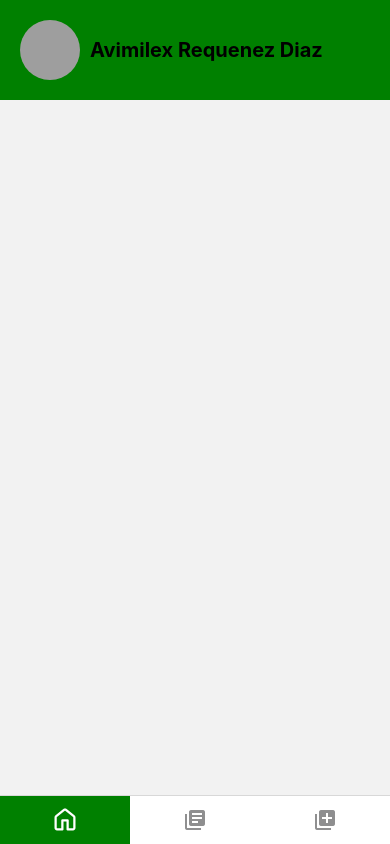
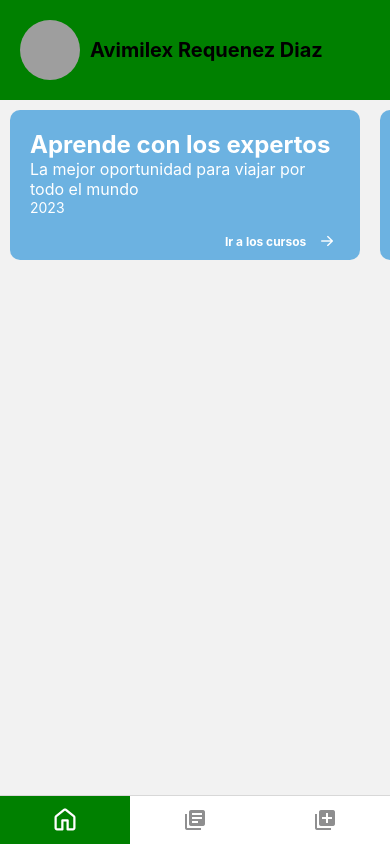
Before and after one commit to Requenez-Diaz/Task-app-Mobil, a React Native app: screen /Home in a window 390 px wide. Built offline with nearby package versions, Linux system fonts and the light colour scheme; grey boxes are pictures that could not be loaded.

Commit message:
[FIX]: Deleted folders

```diff
--- a/components/container/ContainerHome.tsx
+++ b/components/container/ContainerHome.tsx
@@ -2,10 +2,16 @@
 import React, { Component } from "react";
 import { View, Text, StyleSheet } from "react-native";
 import ProfileProps from "../home/ProfileProps";
+import CardContainer from "../home/cards/CardContainer";
 
 // create a component
 const MyComponent = () => {
-  return <ProfileProps />;
+  return (
+    <div>
+      <ProfileProps />
+      <CardContainer />
+    </div>
+  );
 };
 
 //make this component available to the app
--- /dev/null
+++ b/components/screen/Home.tsx
@@ -0,0 +1,15 @@
+import { StyleSheet, Text, View } from "react-native";
+import React from "react";
+import MyComponent from "../container/ContainerHome";
+
+const Home = () => {
+  return (
+    <View>
+      <MyComponent />
+    </View>
+  );
+};
+
+export default Home;
+
+const styles = StyleSheet.create({});
--- a/screen/Home.tsx
+++ /dev/null
@@ -1,17 +0,0 @@
-import { StyleSheet, Text, View } from 'react-native'
-import React from 'react'
-import MyComponent from '../components/container/ContainerHome'
-
-
-const Home = () => {
-  return (
-    <View>
-      <MyComponent />
-    </View>
-  )
-}
-
-export default Home
-
-const styles = StyleSheet.create({
-})
```
Also changed, not shown: Navigation.tsx (+16 -18 lines), components/screen/Subject.tsx (renamed from screen/Subject.tsx, +14 -18 lines), components/screen/Menu.tsx (renamed from screen/Menu.tsx), components/screen/subjects/ClassEnglish.tsx (renamed from screen/subjects/ClassEnglish.tsx), tsconfig.json (line endings or trailing spaces).
